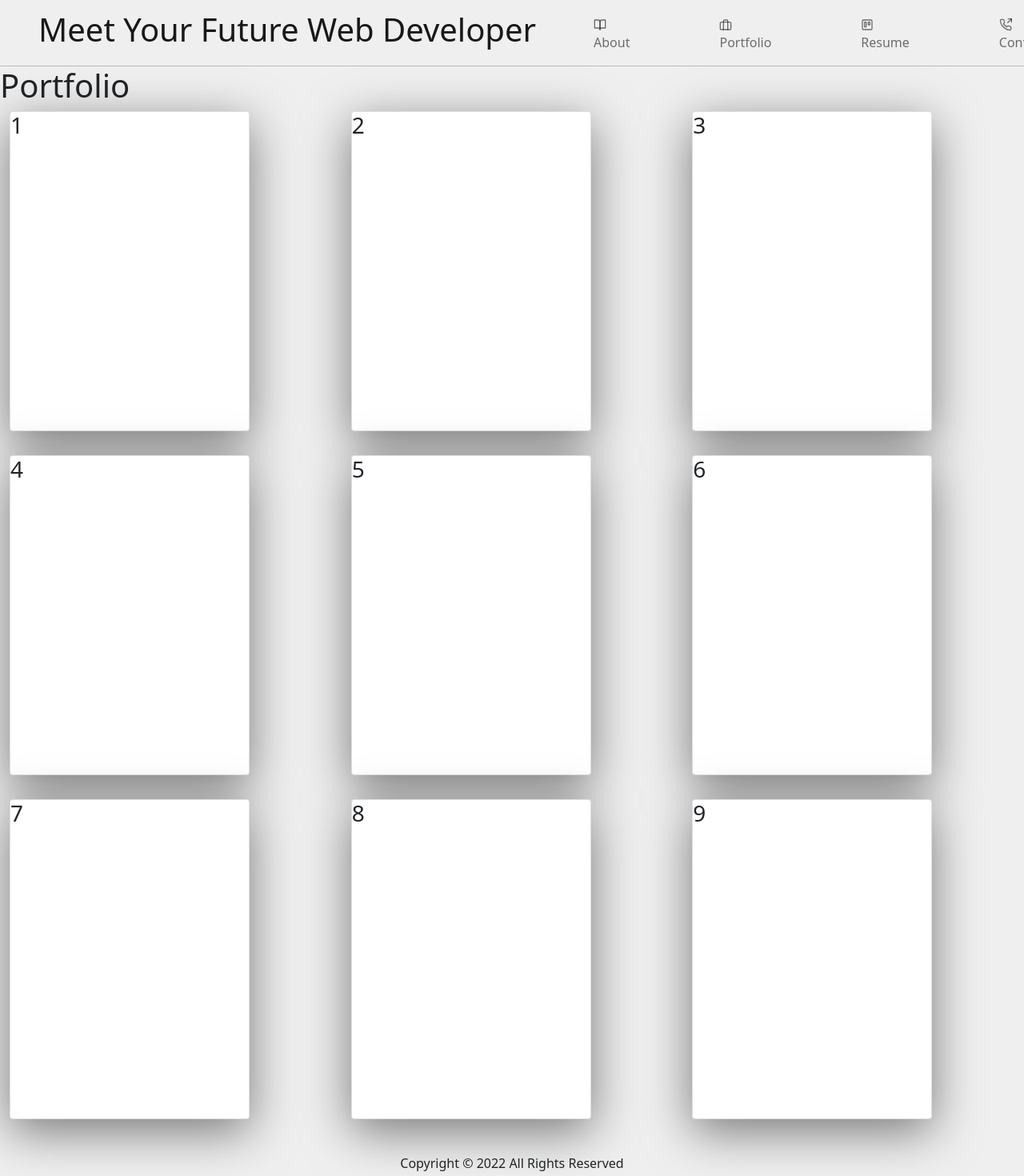
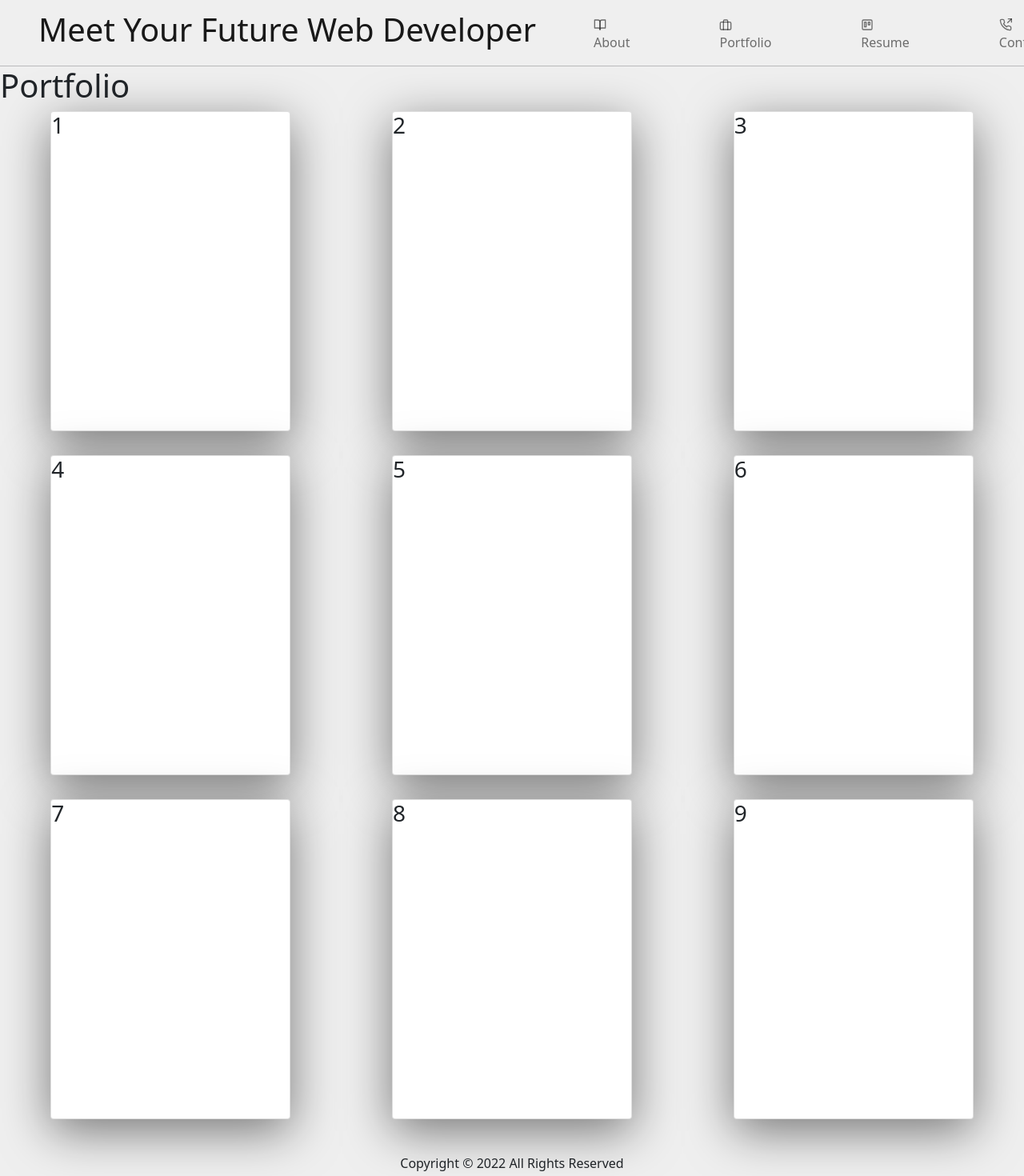
Before and after one commit to rprice000/portfolio-v2, a React (Create React App) app in the folder client/: page /portfolio in a window 1280 px wide. Shown: the top 1470 px of the page at 80% size. Built offline with nearby package versions, Linux system fonts and the light colour scheme.

Commit message:
more testing on portfolio page part5

```diff
--- a/client/src/pages/Portfolio/Portfolio.js
+++ b/client/src/pages/Portfolio/Portfolio.js
@@ -17,19 +17,19 @@ const Portfolio = () => {
                 <h1>Portfolio</h1>
                 </section>
                 <Container fluid>
-
+                {/* d-flex justify-content-center align-items-center */}
                     <Row>
-                        <Col className="card-column">
+                        <Col className="card-column d-flex justify-content-center">
                             <Card className="cards">
                                 <h3>1</h3>
                             </Card>
                         </Col>
-                        <Col className="card-column">
+                        <Col className="card-column d-flex justify-content-center">
                             <Card className="cards">
                                 <h3>2</h3>
                             </Card>
                         </Col>
-                        <Col className="card-column">
+                        <Col className="card-column d-flex justify-content-center">
                             <Card className="cards">
                                 <h3>3</h3>
                             </Card>
@@ -37,17 +37,17 @@ const Portfolio = () => {
                     </Row>
 
                     <Row>
-                        <Col className="card-column">
+                        <Col className="card-column d-flex justify-content-center">
                             <Card className="cards">
                                 <h3>4</h3>
                             </Card>
                         </Col>
-                        <Col className="card-column">
+                        <Col className="card-column d-flex justify-content-center">
                             <Card className="cards">
                                 <h3>5</h3>
                             </Card>
                         </Col>
-                        <Col className="card-column">
+                        <Col className="card-column d-flex justify-content-center">
                             <Card className="cards">
                                 <h3>6</h3>
                             </Card>
@@ -55,17 +55,17 @@ const Portfolio = () => {
                     </Row>
 
                     <Row className="justify-content-around">
-                        <Col className="card-column">
+                        <Col className="card-column d-flex justify-content-center">
                             <Card className="cards">
                                 <h3>7</h3>
                             </Card>
                         </Col>
-                        <Col className="card-column">
+                        <Col className="card-column d-flex justify-content-center">
                             <Card className="cards">
                                 <h3>8</h3>
                             </Card>
                         </Col>
-                        <Col className="card-column">
+                        <Col className="card-column d-flex justify-content-center">
                             <Card className="cards">
                                 <h3>9</h3>
                             </Card>
```
